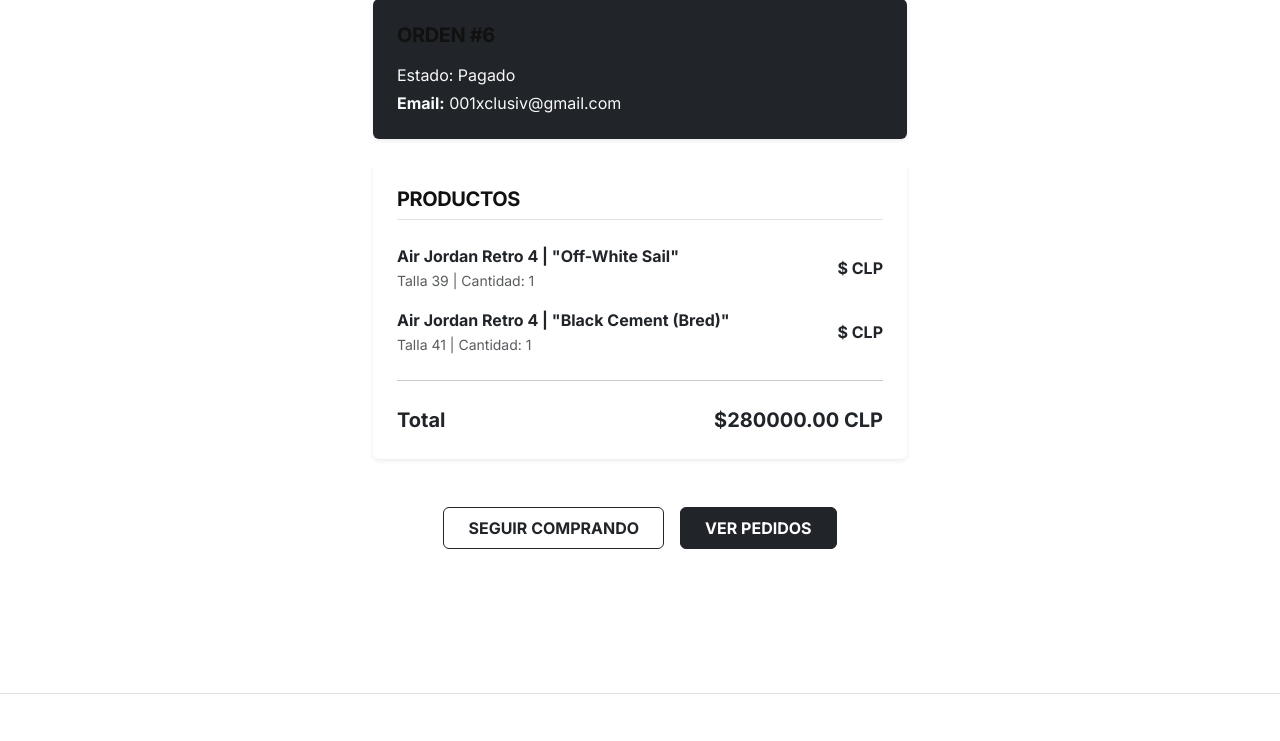
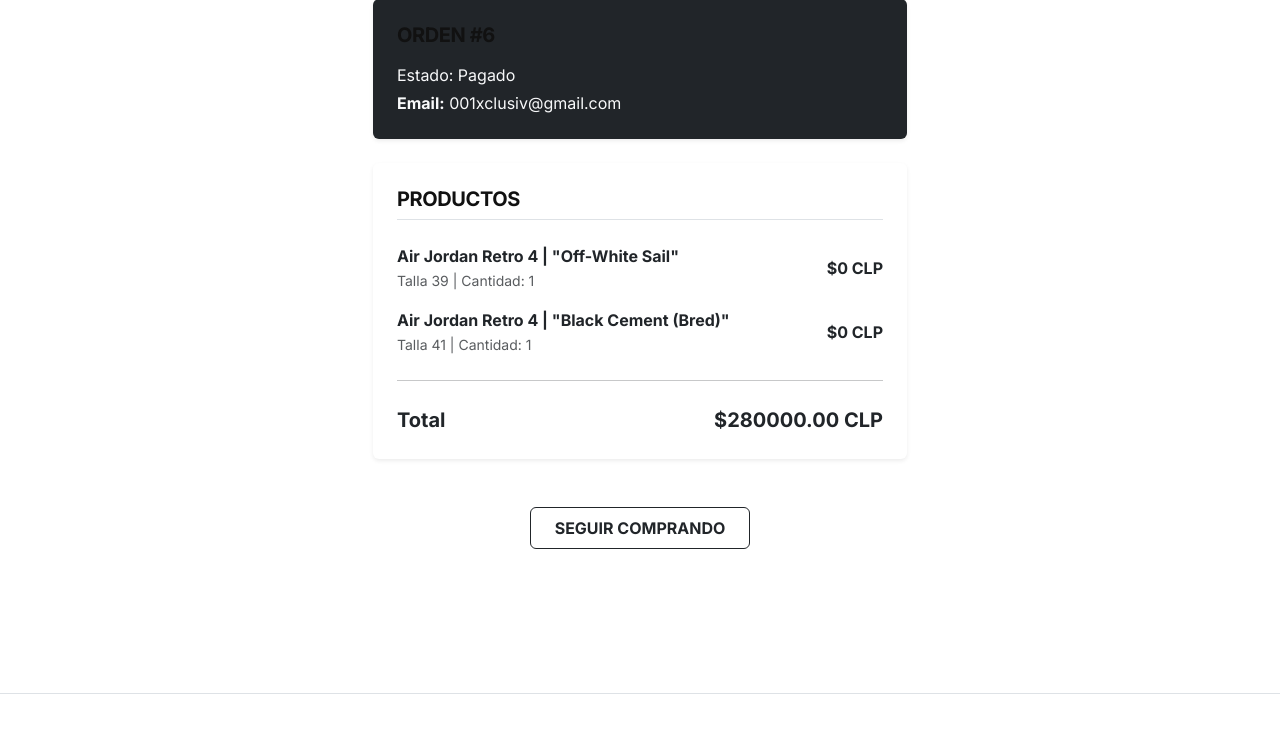
Before and after one commit to poisomn/001xclusiv, a Django app: page /checkout/success/6/ in a window 1280 px wide. Shown: the part 313-1054 px from the top of the page. Run offline with Django 5.2, Linux system fonts and the light colour scheme; data comes from the database, SQL or seed files in the repository; some libraries are stand-ins or nearby versions.

Commit message:
feat: add checkout success confirmation page template

```diff
--- a/templates/checkout/success.html
+++ b/templates/checkout/success.html
@@ -9,41 +9,75 @@
 
     <div class="row justify-content-center">
         <div class="col-md-8 col-lg-6">
+
+            <!-- RESUMEN -->
             <div class="card bg-dark text-white shadow-sm mb-4 border-0">
                 <div class="card-body p-4">
-                    <h5 class="mb-3 text-uppercase">Orden #{{ order.id }}</h5>
+                    <h5 class="mb-3 text-uppercase">Orden #{{ order.id|default:"-" }}</h5>
                     <p class="mb-1 text-light">Estado: Pagado</p>
-                    <p class="mb-0 text-light"><strong>Email:</strong> {{ order.email }}</p>
+
+                    {% if order.email %}
+                    <p class="mb-0 text-light">
+                        <strong>Email:</strong> {{ order.email }}
+                    </p>
+                    {% endif %}
                 </div>
             </div>
 
+            <!-- PRODUCTOS -->
             <div class="card shadow-sm mb-4 border-0">
                 <div class="card-body p-4">
                     <h5 class="mb-4 text-uppercase border-bottom pb-2">Productos</h5>
+
+                    {% if order.items.all %}
                     {% for item in order.items.all %}
                     <div class="d-flex justify-content-between mb-3 align-items-center">
                         <div>
-                            <span class="d-block fw-bold">{{ item.product.name }}</span>
+                            <span class="d-block fw-bold">
+                                {{ item.product.name|default:"Producto" }}
+                            </span>
+
                             <span class="text-muted small">
-                                {% if item.variant %}Talla {{ item.variant.size|default:item.variant }} | {% endif %}
-                                Cantidad: {{ item.quantity }}
+                                {% if item.variant %}
+                                Talla {{ item.variant.size|default:"-" }} |
+                                {% endif %}
+                                Cantidad: {{ item.quantity|default:"1" }}
                             </span>
                         </div>
-                        <strong>${{ item.get_total_price }} CLP</strong>
+
+                        <strong>
+                            ${{ item.get_total_price|default:"0" }} CLP
+                        </strong>
                     </div>
                     {% endfor %}
+                    {% else %}
+                    <p class="text-muted">No hay productos en esta orden.</p>
+                    {% endif %}
+
                     <hr class="my-4">
+
                     <div class="d-flex justify-content-between fs-5">
                         <span class="fw-bold">Total</span>
-                        <strong>${{ order.get_total_cost }} CLP</strong>
+                        <strong>
+                            ${{ order.get_total_cost|default:"0" }} CLP
+                        </strong>
                     </div>
                 </div>
             </div>
 
+            <!-- BOTONES -->
             <div class="d-flex justify-content-center gap-3 mt-5">
-                <a href="{% url 'core:home' %}" class="btn btn-outline-dark px-4 py-2 text-uppercase fw-bold">Seguir comprando</a>
-                <a href="{% url 'orders:order_list' %}" class="btn btn-dark px-4 py-2 text-uppercase fw-bold">Ver pedidos</a>
+                <a href="{% url 'core:home' %}" class="btn btn-outline-dark px-4 py-2 text-uppercase fw-bold">
+                    Seguir comprando
+                </a>
+
+                {% if request.user.is_authenticated %}
+                <a href="{% url 'orders:order_list' %}" class="btn btn-dark px-4 py-2 text-uppercase fw-bold">
+                    Ver pedidos
+                </a>
+                {% endif %}
             </div>
+
         </div>
     </div>
 </section>
```
